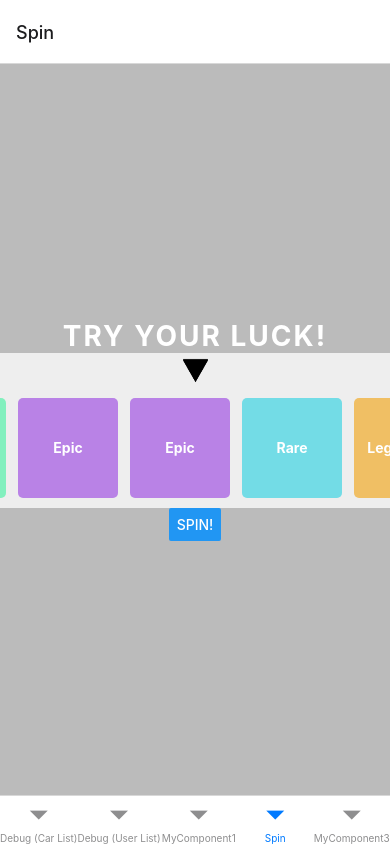
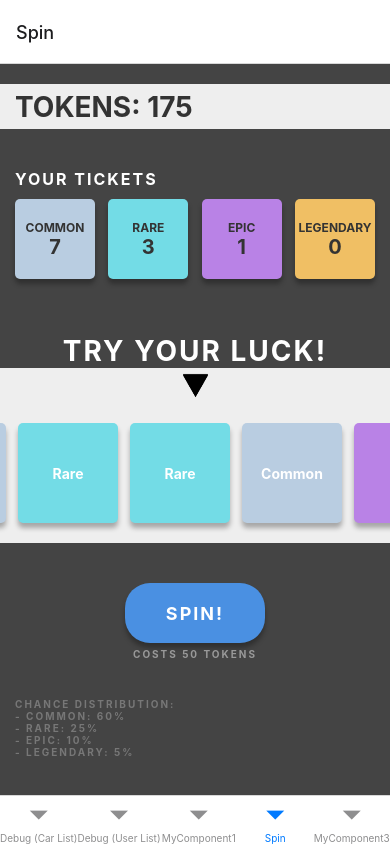
Before and after one commit to TidosDK/AutoGambling, a React Native app: screen /Spin in a window 390 px wide. Built offline with nearby package versions, Linux system fonts and the light colour scheme.

Commit message:
Gambling frontend done

```diff
--- a/components/spin/SpinContainer.tsx
+++ b/components/spin/SpinContainer.tsx
@@ -2,11 +2,16 @@ import React, { useState, useEffect } from 'react';
 import { View, StyleSheet } from 'react-native';
 import TicketCard from './TicketCard';
 
-// A simple utility to get a random rarity
 const getRandomRarity = () => {
-  const rarities = ['Common', 'Uncommon', 'Rare', 'Epic', 'Legendary'];
-  //TODO: Change the probabilities of rarities
-  return rarities[Math.floor(Math.random() * rarities.length)];
+  const rarities = ['Common', 'Rare', 'Epic', 'Legendary'];
+  const rand : number = Math.random();
+  if (rand < 0.6)
+    return rarities[0];
+  if (rand < 0.85)
+    return rarities[1];
+  if (rand < 0.95)
+    return rarities[2];
+  return rarities[3];
 };
 
 interface SpinContainerProp {
@@ -18,12 +23,9 @@ interface SpinContainerProp {
 }
 
 const SpinContainer: React.FC<SpinContainerProp> = ({speed, ticketPositions, setTicketPositions, ticketRarities, setTicketRarities}) => {
-  const ticketWidth = 100; // Fixed width of each ticket
-  const numTickets = 5; // Number of tickets to display
-  //const [ticketPositions, setTicketPositions] = useState<number[]>([]); // Track the x-positions of each ticket
-  //const [ticketRarities, setTicketRarities] = useState<string[]>([]); // Track the rarity of each ticket
+  const ticketWidth = 100;
+  const numTickets = 5;
 
-  // Initialize ticket positions and rarities when the component mounts
   useEffect(() => {
     const initialPositions = [];
     const initialRarities = [];
@@ -69,7 +71,7 @@ const SpinContainer: React.FC<SpinContainerProp> = ({speed, ticketPositions, set
     }, 16); // Move every 16ms (around 60 frames per second)
 
     return () => clearInterval(interval); // Cleanup the interval when the component unmounts
-  }, [speed]); // The effect depends on the speed
+  }, [speed]);
 
   return (
     <View style={styles.container}>
@@ -84,8 +86,8 @@ const styles = StyleSheet.create({
   container: {
     position: 'relative',
     width: '100%',
-    height: 120, // The height of the ticket container
-    overflow: 'hidden', // Hide the parts of tickets that move off-screen
+    height: 140,
+    overflow: 'hidden',
     backgroundColor: '#EEE',
     justifyContent: 'center',
   },
--- a/components/spin/SpinTab.tsx
+++ b/components/spin/SpinTab.tsx
@@ -1,5 +1,5 @@
 import React, {useState} from 'react';
-import { View, Text, StyleSheet, Button, Image } from "react-native";
+import { View, Text, StyleSheet, Button, Image, TouchableOpacity } from "react-native";
 import SpinContainer from './SpinContainer';
 
 
@@ -9,20 +9,69 @@ export default function SpinTab() {
     const [ticketRarities, setTicketRarities] = useState<string[]>([]); // Track the rarity of each ticket
     const [ticketWon, setTicketWon] = useState<string>();
     const [winningTextVisible, setWinningTextVisible] = useState<boolean>(false);
-    const [spinButtonVisble, setSpinButtonVisible] = useState<boolean>(true);
+    const [spinButtonDisable, setSpinButtonDisable] = useState<boolean>(false);
 
     return (
         <View style={styles.container}>
+
+            <View style={[{width: '100%', height: 45, justifyContent: 'center', alignItems: 'flex-start', margin: 20, backgroundColor: '#eee', paddingLeft: 15}]}>
+                <Text style={[styles.headerText, {fontSize: 28, alignItems: 'flex-start', color: '#333', letterSpacing: 0}]}>Tokens: 175</Text>
+            </View>
+
+            <View style={[{width: '100%', alignItems: 'flex-start', margin: 20, paddingLeft: 15, paddingRight: 15}]}>
+                <Text style={[styles.headerText, {fontSize: 16, alignItems: 'flex-start'}]}>Your tickets</Text>
+                <View style={[{width: '100%', height: 100, flexDirection: 'row', alignItems: 'center', justifyContent: 'space-between'}]}>
+                    <View style={[styles.ticketContainer, {backgroundColor: '#b9cde1'}]}>
+                        <Text style={[styles.headerText, {fontSize: 12, color: '#333', letterSpacing: 0}]}>Common</Text>
+                        <Text style={[styles.headerText, {fontSize: 20, color: '#333', letterSpacing: 0}]}>7</Text>
+                    </View>
+                    <View style={[styles.ticketContainer, {backgroundColor: '#73dce6'}]}>
+                        <Text style={[styles.headerText, {fontSize: 12, color: '#333', letterSpacing: 0}]}>Rare</Text>
+                        <Text style={[styles.headerText, {fontSize: 20, color: '#333', letterSpacing: 0}]}>3</Text>
+                    </View>
+                    <View style={[styles.ticketContainer, {backgroundColor: '#b982e6'}]}>
+                        <Text style={[styles.headerText, {fontSize: 12, color: '#333', letterSpacing: 0}]}>Epic</Text>
+                        <Text style={[styles.headerText, {fontSize: 20, color: '#333', letterSpacing: 0}]}>1</Text>
+                    </View>
+                    <View style={[styles.ticketContainer, {backgroundColor: '#f0bf64'}]}>
+                        <Text style={[styles.headerText, {fontSize: 12, color: '#333', letterSpacing: 0}]}>Legendary</Text>
+                        <Text style={[styles.headerText, {fontSize: 20, color: '#333', letterSpacing: 0}]}>0</Text>
+                    </View>
+                </View>
+            </View>
+
+            <View style={[{height: 25}]}></View>
+
+            <View style={[{width: '100%', alignItems: 'center', justifyContent: 'center'}]}>
                 <Text style={styles.headerText}>Try your luck!</Text>
-            { winningTextVisible && <Text style={[styles.headerText, {fontSize: 16}]}>You won a {ticketWon} ticket!</Text> }
                 <View style={styles.arrowContainer}>
                     <Image
                         style={styles.arrow}
                         source={require('../../assets/arrow-down-filled.png')}
                     />
+                    <SpinContainer speed={speed} ticketPositions={ticketPositions} setTicketPositions={setTicketPositions} ticketRarities={ticketRarities} setTicketRarities={setTicketRarities}/>
                 </View>
-            <SpinContainer speed={speed} ticketPositions={ticketPositions} setTicketPositions={setTicketPositions} ticketRarities={ticketRarities} setTicketRarities={setTicketRarities}/>
-            {spinButtonVisble && <Button onPress={Spin} title='Spin!'/>}
+                <View style={[{height: 35, justifyContent: 'center'}]}>
+                    {winningTextVisible &&
+                        <View style={[{height: 35, justifyContent: 'center'}]}>
+                            <Text style={[styles.headerText, {fontSize: 16}]}>You won a {ticketWon} ticket!</Text>
+                        </View>}
+                </View>
+                <View style={[{height: 70, width: '100%', alignItems: 'center'}]}>
+                        <TouchableOpacity disabled={spinButtonDisable} style={styles.button} onPress={Spin} activeOpacity={0.7}>
+                            <Text style={[styles.headerText, {fontSize: 18}]}>Spin!</Text>
+                        </TouchableOpacity>
+                        <Text style={[styles.headerText, {fontSize: 10, color: '#999'}]}>Costs 50 tokens</Text>
+                </View>
+            </View>
+
+            <View style={[{width: '100%', alignItems: 'flex-start', margin: 50, paddingLeft: 15}]}>
+                <Text style={[styles.headerText, {fontSize: 10, color: '#777'}]}>Chance distribution:</Text>
+                <Text style={[styles.headerText, {fontSize: 10, color: '#777'}]}>- Common: 60%</Text>
+                <Text style={[styles.headerText, {fontSize: 10, color: '#777'}]}>- Rare: 25%</Text>
+                <Text style={[styles.headerText, {fontSize: 10, color: '#777'}]}>- Epic: 10%</Text>
+                <Text style={[styles.headerText, {fontSize: 10, color: '#777'}]}>- Legendary: 5%</Text>
+            </View>
         </View>
     )
 
@@ -31,8 +80,8 @@ export default function SpinTab() {
             return 40;
         });
 
-        setSpinButtonVisible((prevVisible) => {
-            return false;
+        setSpinButtonDisable((prevVisible) => {
+            return true;
         })
 
         const interval = setInterval(() => {
@@ -51,10 +100,15 @@ export default function SpinTab() {
                             }
                             setTicketWon((prevWon) => {
                                 setWinningTextVisible((prevVisible) => {return true;})
-                                setSpinButtonVisible((prevVisible) => {return true;})
+                                setSpinButtonDisable((prevVisible) => {return false;})
 
                                 const cooldownTimer = setTimeout(() => {
                                     setWinningTextVisible((prevVisible) => {return false;})
+                                    setSpeed((prevSpeed) => {
+                                        if (prevSpeed == 0)
+                                            return 2;
+                                        return prevSpeed;
+                                    })
                                 }, 5000);
 
                                 return prevRarities[winningIndex];
@@ -74,9 +128,8 @@ export default function SpinTab() {
 const styles = StyleSheet.create({
     container: {
         flex: 1,
-        backgroundColor: '#BBB',
+        backgroundColor: '#444',
         alignItems: 'center',
-        justifyContent: 'center',
     },
     arrowContainer: {
         alignItems: 'center',
@@ -89,10 +142,37 @@ const styles = StyleSheet.create({
         resizeMode: 'stretch',
     },
     headerText: {
-        fontSize: 28, // Large font size for the header
+        fontSize: 28,
         fontWeight: 'bold',
-        color: '#fff', // White text color
-        textTransform: 'uppercase', // Uppercase letters
-        letterSpacing: 2, // Spacing between letters for a modern look
+        color: '#fff',
+        textTransform: 'uppercase',
+        letterSpacing: 2,
     },
+    button: {
+        backgroundColor: '#4A90E2',
+        width: 140,
+        height: 60,
+        margin: 5,
+        borderRadius: 25,
+        alignItems: 'center',
+        justifyContent: 'center',
+        shadowColor: '#000',
+        shadowOffset: { width: 0, height: 5 },
+        shadowOpacity: 0.3,
+        shadowRadius: 5,
+        elevation: 5,
+    },
+    ticketContainer: {
+        width: 80,
+        height: 80,
+        justifyContent: 'center',
+        alignItems: 'center',
+        backgroundColor: '#ddd',
+        borderRadius: 5,
+        shadowColor: '#000',
+        shadowOffset: { width: 0, height: 5 },
+        shadowOpacity: 0.3,
+        shadowRadius: 5,
+        elevation: 5,
+    }
 });
--- a/components/spin/TicketCard.tsx
+++ b/components/spin/TicketCard.tsx
@@ -2,15 +2,13 @@ import React from 'react';
 import { View, Text, StyleSheet } from 'react-native';
 
 interface TicketProps {
-  rarity: string; // Rarity or appearance of the ticket
-  xPosition: number; // Horizontal position
+  rarity: string;
+  xPosition: number;
 }
 
 const getBackgroundColor = (rarity: string) => {
   if (rarity == 'Common')
     return '#b9cde1';
-  if (rarity == 'Uncommon')
-    return '#82f0be';
   if (rarity == 'Rare')
     return '#73dce6';
   if (rarity == 'Epic')
@@ -31,13 +29,18 @@ const TicketCard: React.FC<TicketProps> = ({ rarity, xPosition }) => {
 
 const styles = StyleSheet.create({
   ticket: {
-    position: 'absolute', // Allow us to position it freely
-    width: 100, // Set width for the ticket
-    height: 100, // Set height for the ticket
-    backgroundColor: 'skyblue', // Default color
-    justifyContent: 'center', // Center text vertically
-    alignItems: 'center', // Center text horizontally
+    position: 'absolute',
+    width: 100,
+    height: 100,
+    backgroundColor: 'skyblue',
+    justifyContent: 'center',
+    alignItems: 'center',
     borderRadius: 5,
+    shadowColor: '#000',
+    shadowOffset: { width: 0, height: 5 },
+    shadowOpacity: 0.3,
+    shadowRadius: 5,
+    elevation: 5,
   },
   text: {
     color: 'white',
```
Lines whose indentation alone changed are shown as unchanged.
